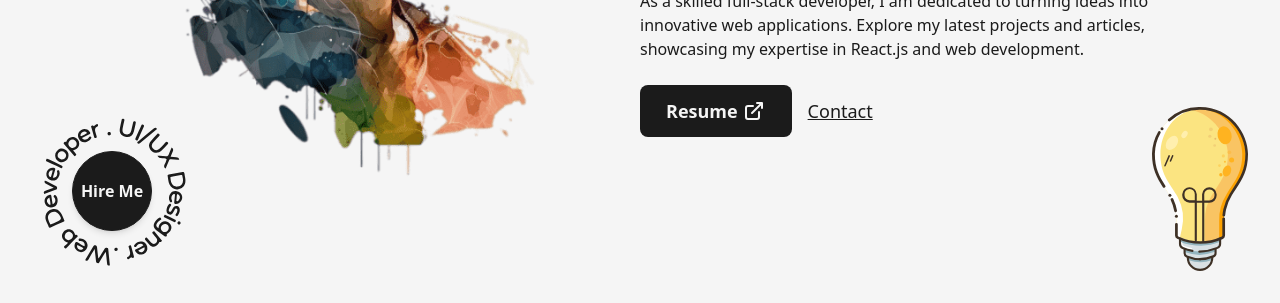
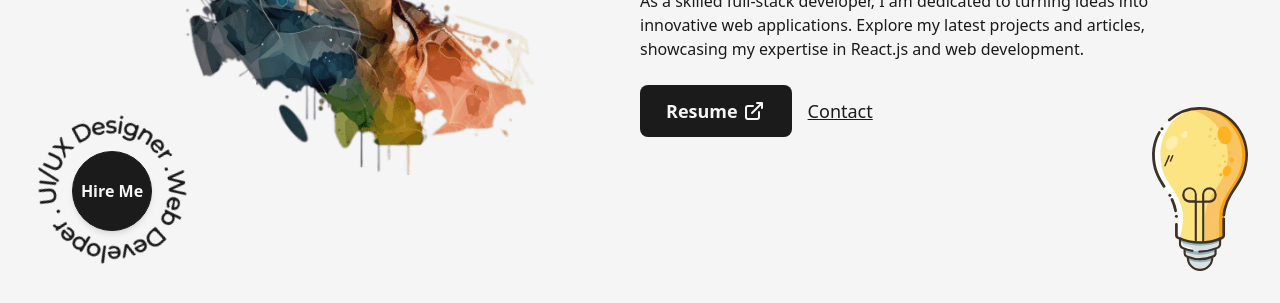
Before and after one commit to codebucks27/Next.js-Developer-Portfolio-Starter-Code, a Next.js app: page / in a window 1280 px wide. Shown: the part 497-800 px from the top of the page. Built offline with nearby package versions, Linux system fonts and the light colour scheme.

Commit message:
Update tailwind.config.js

```diff
--- a/tailwind.config.js
+++ b/tailwind.config.js
@@ -18,6 +18,9 @@ module.exports = {
                 primary: "#B63E96", // 240,86,199
                 primaryDark: "#58E6D9", // 80,230,217
             },
+            animation: {
+                'spin-slow': 'spin 8s linear infinite',
+            },
         },
     },
     plugins: [],
```
